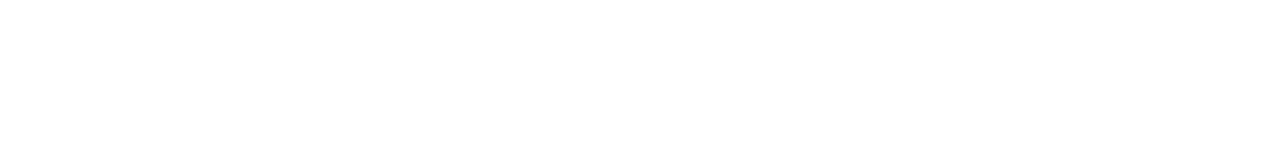
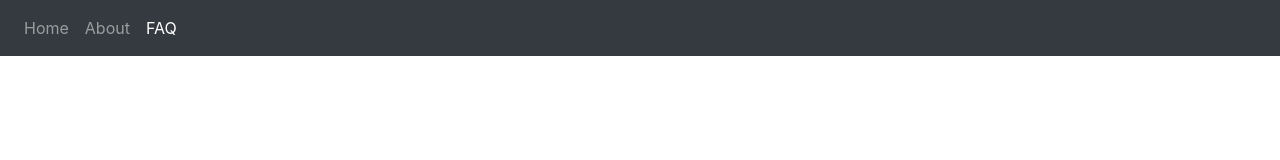
Before and after one commit to jeanfarmer126/446-ufive, a plain HTML site: page faq.html in a window 1280 px wide. Drawn offline with nearby package versions, Linux system fonts and the light colour scheme.

Commit message:
Navbars for the other two files

```diff
--- a/faq.html
+++ b/faq.html
@@ -9,8 +9,19 @@
     <script src="https://maxcdn.bootstrapcdn.com/bootstrap/4.0.0/js/bootstrap.min.js"></script>
   </head>
   <body>
-
-
+    <nav class="navbar navbar-expand-sm bg-dark navbar-dark">
+      <ul class="navbar-nav">
+        <li class="nav-item">
+          <a class="nav-link" href="index.html">Home</a>
+        </li>
+        <li class="nav-item">
+          <a class="nav-link" href="about.html">About</a>
+        </li>
+        <li class="nav-item active">
+          <a class="nav-link" href="#">FAQ</a>
+        </li>
+      </ul>
+    </nav>
   </body>
 
 
```
Also changed, not shown: about.html (+13 -6 lines).
